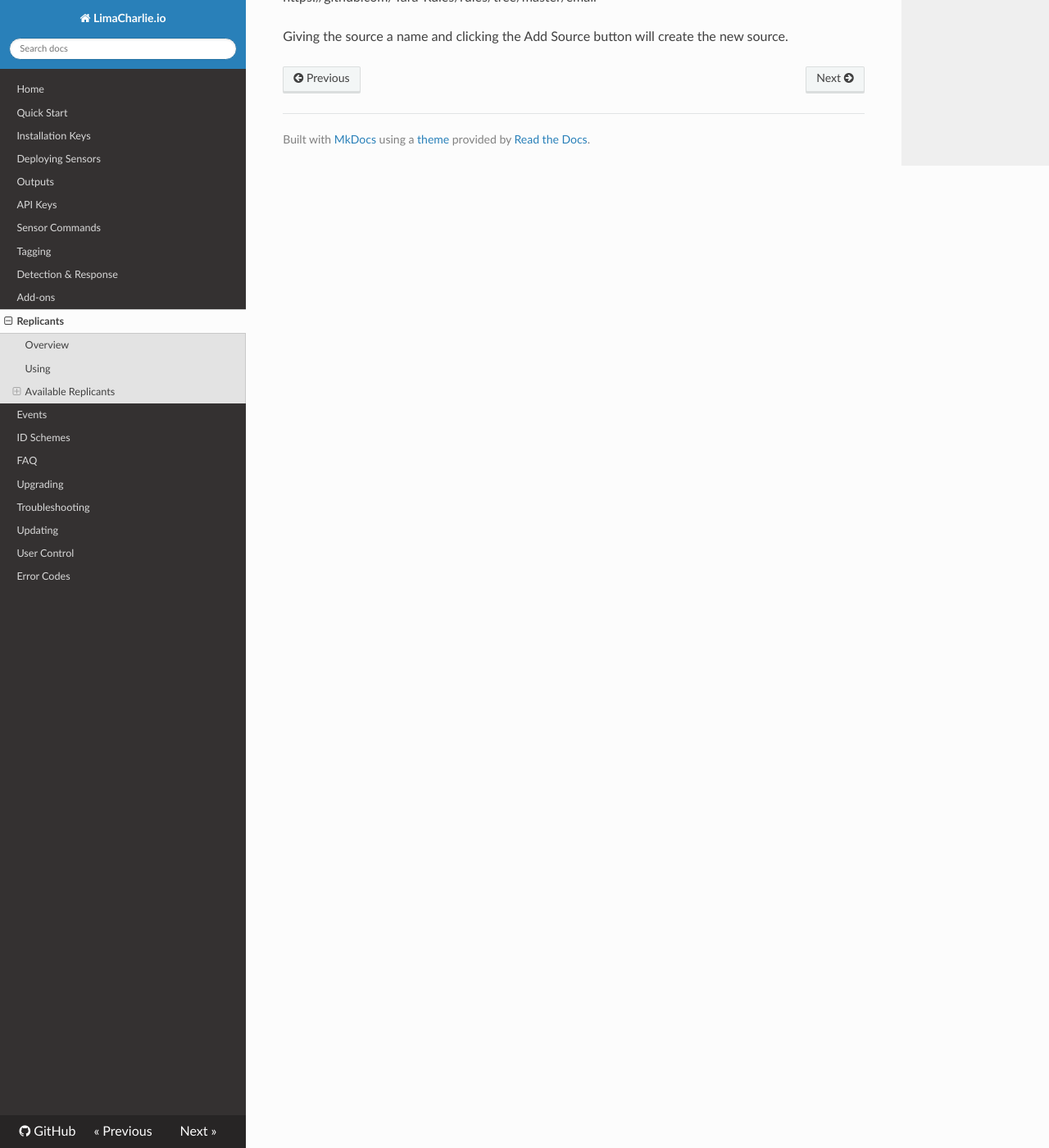
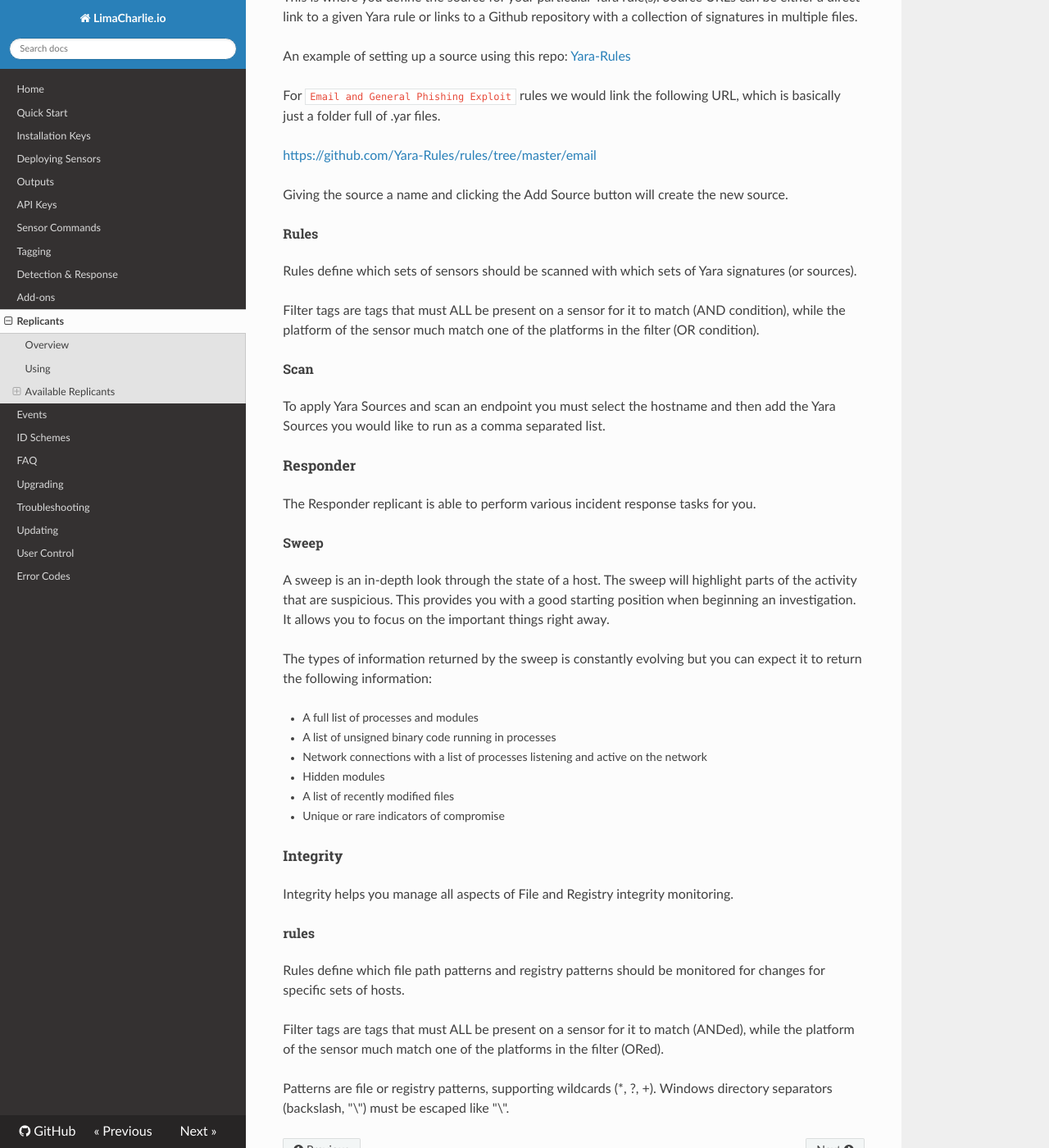
Before and after one commit to refractionPOINT/lce_doc, an MkDocs documentation site: the page built from docs/replicants.md, in a window 1280 px wide and 1400 px high, scrolled down 1290 px. Shown: the whole window at 82% size. Built offline with MkDocs 1.6.1, drawn with Linux system fonts in a browser that asks for light colours; nearby versions of some CDN libraries; old or Windows-style settings are respelled for this version of MkDocs; some of the changed text lies outside the part shown.

Commit message:
First cut at Replicant documentation... a little light for the Responder and Integrity but gets us out the door.

```diff
--- a/docs/replicants.md
+++ b/docs/replicants.md
@@ -23,10 +23,43 @@ There are three main sections to the Yara replicant.
 #### Sources
 This is where you define the source for your particular Yara rule(s). Source URLs can be either a direct link to a given Yara rule or links to a Github repository with a collection of signatures in multiple files.
 
-An example of setting up a source using this repo (https://github.com/Yara-Rules/rules)
+An example of setting up a source using this repo: [Yara-Rules](https://github.com/Yara-Rules/rules)
 
-For email and general phishing exploits we would link the following URL, which is basically just a folder full of .yar files.
+For `Email and General Phishing Exploit` rules we would link the following URL, which is basically just a folder full of .yar files.
 
-https://github.com/Yara-Rules/rules/tree/master/email
+[https://github.com/Yara-Rules/rules/tree/master/email](https://github.com/Yara-Rules/rules/tree/master/email)
 
 Giving the source a name and clicking the Add Source button will create the new source.
+
+#### Rules
+Rules define which sets of sensors should be scanned with which sets of Yara signatures (or sources).
+
+Filter tags are tags that must ALL be present on a sensor for it to match (AND condition), while the platform of the sensor much match one of the platforms in the filter (OR condition).
+
+#### Scan
+To apply Yara Sources and scan an endpoint you must select the hostname and then add the Yara Sources you would like to run as a comma separated list.
+
+### Responder
+The Responder replicant is able to perform various incident response tasks for you.
+
+#### Sweep
+A sweep is an in-depth look through the state of a host. The sweep will highlight parts of the activity that are suspicious. This provides you with a good starting position when beginning an investigation. It allows you to focus on the important things right away.
+
+The types of information returned by the sweep is constantly evolving but you can expect it to return the following information:
+
+* A full list of processes and modules
+* A list of unsigned binary code running in processes
+* Network connections with a list of processes listening and active on the network
+* Hidden modules
+* A list of recently modified files
+* Unique or rare indicators of compromise
+
+### Integrity
+Integrity helps you manage all aspects of File and Registry integrity monitoring.
+
+#### rules
+Rules define which file path patterns and registry patterns should be monitored for changes for specific sets of hosts.
+
+Filter tags are tags that must ALL be present on a sensor for it to match (ANDed), while the platform of the sensor much match one of the platforms in the filter (ORed).
+
+Patterns are file or registry patterns, supporting wildcards (*, ?, +). Windows directory separators (backslash, "\") must be escaped like "\\".
```
